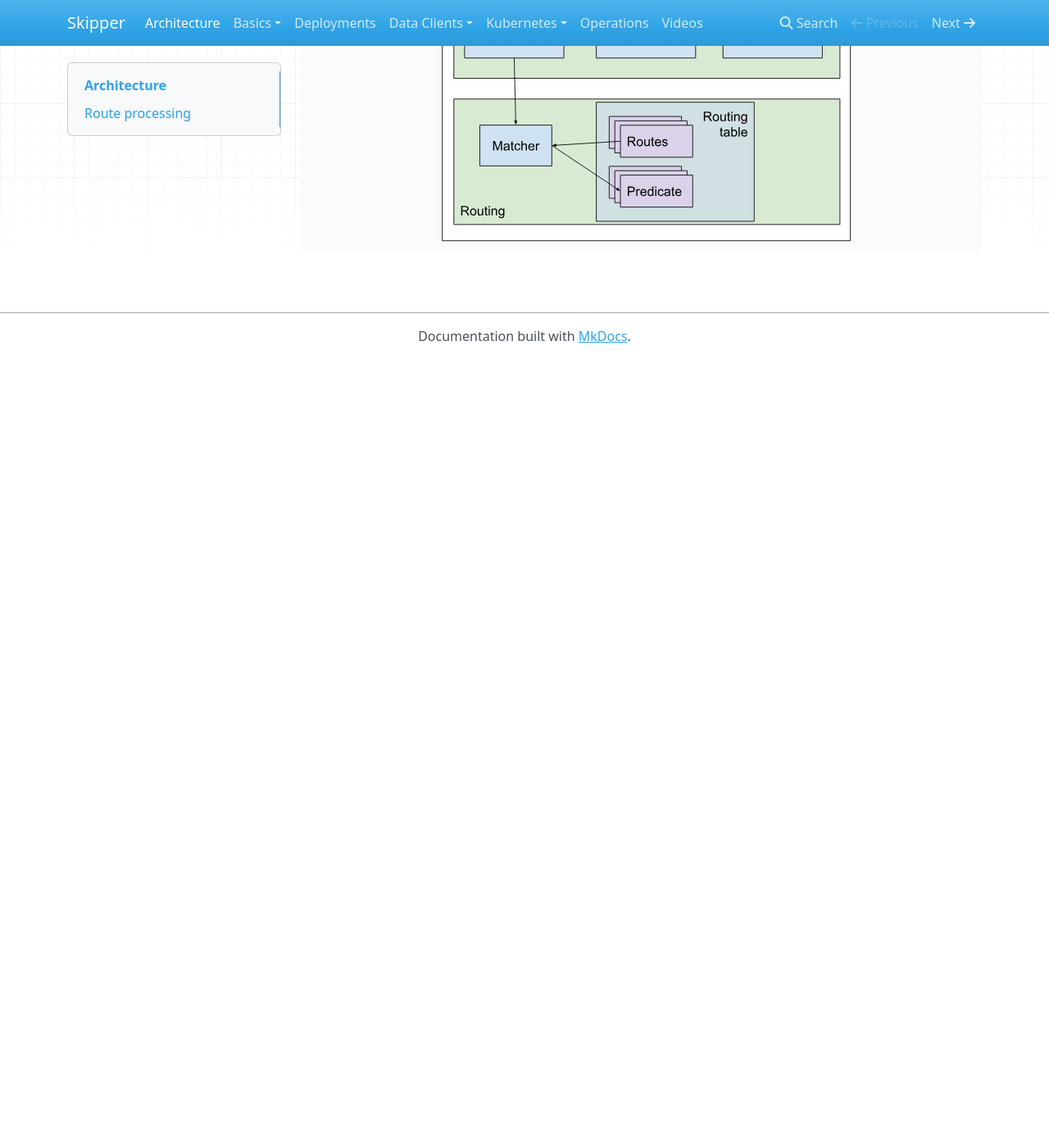
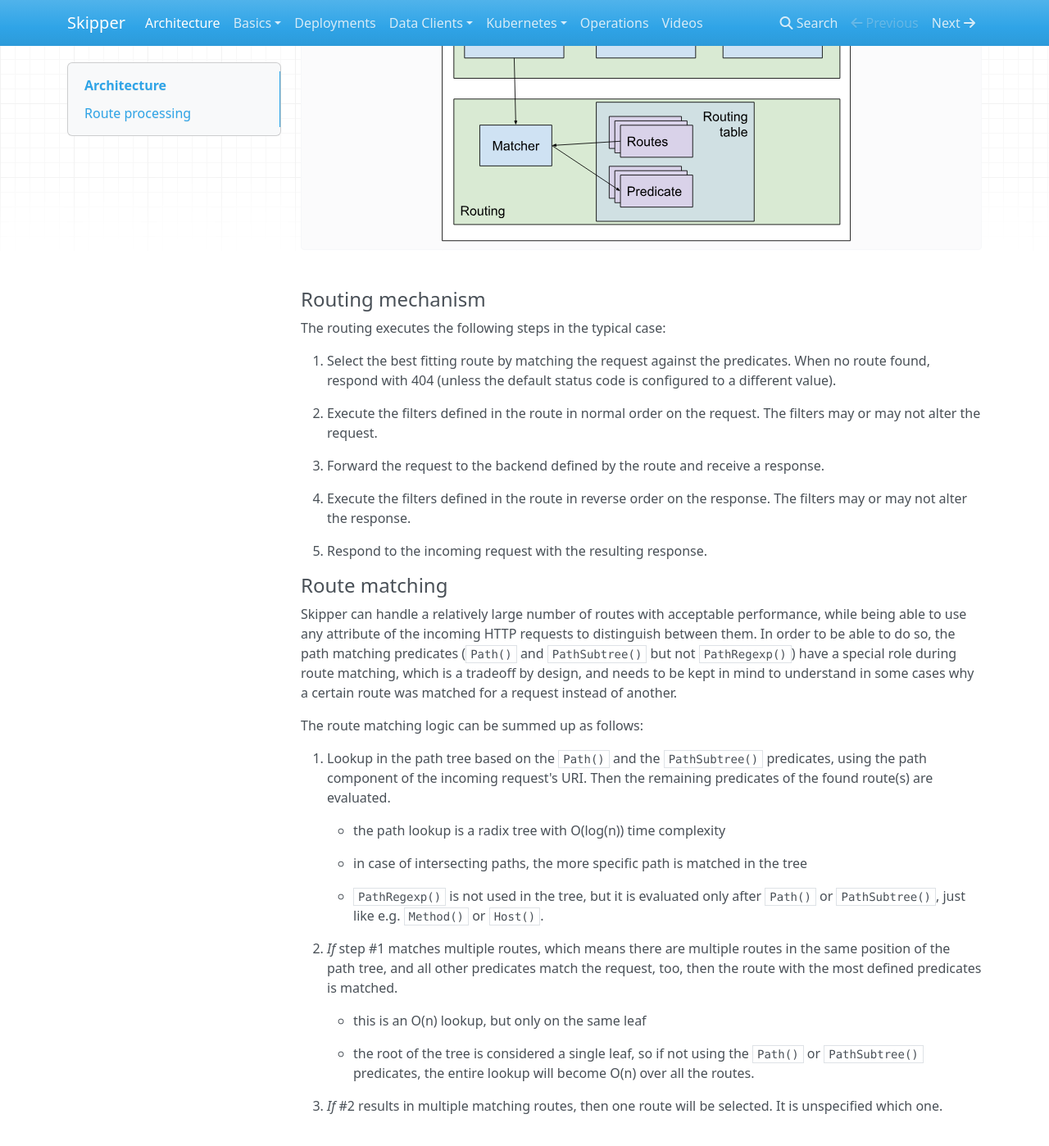
Before and after one commit to zalando/skipper, an MkDocs documentation site: the page built from docs/index.md, in a window 1280 px wide and 1400 px high, scrolled down 2029 px. Shown: the whole window at 82% size. Built offline with MkDocs 1.6.1, drawn with Linux system fonts in a browser that asks for light colours; nearby versions of some CDN libraries; old or Windows-style settings are respelled for this version of MkDocs; before the commit the page ends 2467 px from its top, so only the background shows below that.

Commit message:
add docs about the route matching mechanism (#730)
* add docs about the route matching mechanism

* review fixes:
- typos
- quoting code examples

```diff
--- a/docs/index.md
+++ b/docs/index.md
@@ -58,3 +58,60 @@
 request.
 
 ![Skipper's request and response processing ](/img/req-and-resp-processing.svg)
+
+#### Routing mechanism
+
+The routing executes the following steps in the typical case:
+
+1. Select the best fitting route by matching the request against the
+   predicates. When no route found, respond with 404 (unless the default
+   status code is configured to a different value).
+
+2. Execute the filters defined in the route in normal order on the
+   request. The filters may or may not alter the request.
+
+3. Forward the request to the backend defined by the route and receive
+   a response.
+
+4. Execute the filters defined in the route in reverse order on the
+   response. The filters may or may not alter the response.
+
+5. Respond to the incoming request with the resulting response.
+
+#### Route matching
+
+Skipper can handle a relatively large number of routes with acceptable
+performance, while being able to use any attribute of the incoming HTTP
+requests to distinguish between them. In order to be able to do so, the
+path matching predicates (`Path()` and `PathSubtree()` but not `PathRegexp()`)
+have a special role during route matching, which is a tradeoff by
+design, and needs to be kept in mind to understand in some cases why a
+certain route was matched for a request instead of another.
+
+The route matching logic can be summed up as follows:
+
+1. Lookup in the path tree based on the `Path()` and the `PathSubtree()`
+   predicates, using the path component of the incoming request's URI. Then
+   the remaining predicates of the found route(s) are evaluated.
+
+    * the path lookup is a radix tree with O(log(n)) time complexity
+
+    * in case of intersecting paths, the more specific path is matched in
+     the tree
+
+    * `PathRegexp()` is not used in the tree, but it is evaluated only after
+     `Path()` or `PathSubtree()`, just like e.g. `Method()` or `Host()`.
+
+2. _If_ step #1 matches multiple routes, which means there are multiple
+   routes in the same position of the path tree, and all other predicates
+   match the request, too, then the route with the most defined predicates
+   is matched.
+
+    * this is an O(n) lookup, but only on the same leaf
+
+    * the root of the tree is considered a single leaf, so if not using the
+      `Path()` or `PathSubtree()` predicates, the entire lookup will become O(n)
+      over all the routes.
+
+3. _If_ #2 results in multiple matching routes, then one route will be
+   selected. It is unspecified which one.
```
